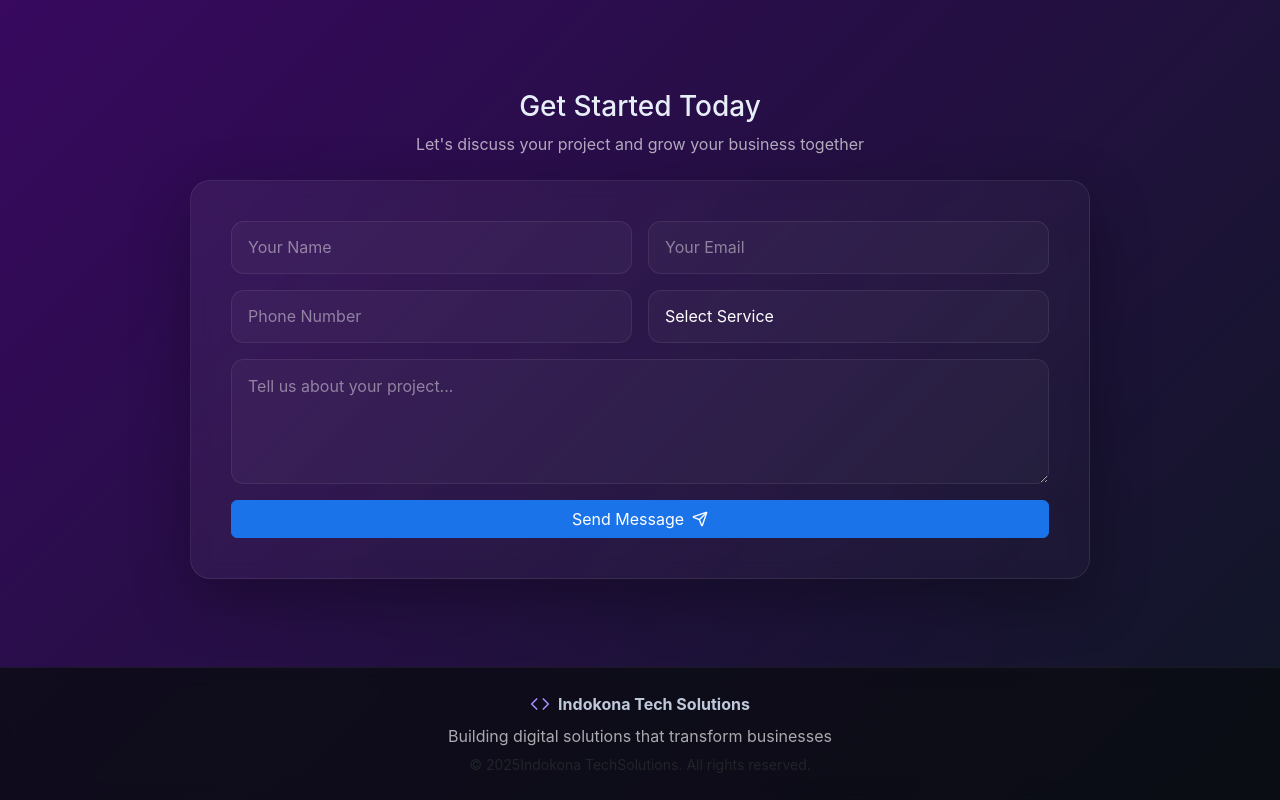
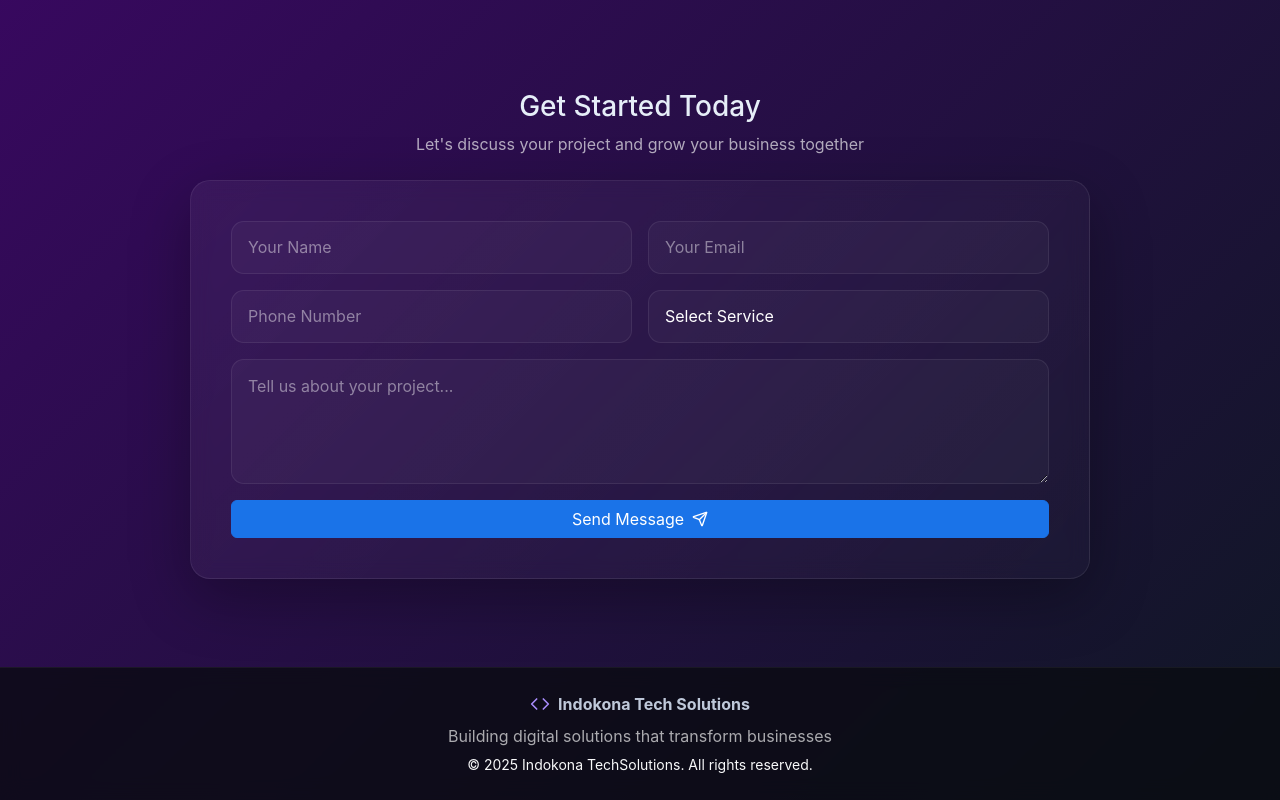
Before and after one commit to Tarunshakya1999/indokonafrontend, a React (Vite) app: page /techservice in a window 1280 px wide. Shown: the part 2040-2840 px from the top of the page. Built offline with nearby package versions, Linux system fonts and the light colour scheme.

Commit message:
Mail systemkkkm bbbjjjm  jj8866 nn nn

```diff
--- a/src/Developer.jsx
+++ b/src/Developer.jsx
@@ -672,7 +672,7 @@ export default function TechServicesLanding() {
             <span className="ms-2 fw-bold">Indokona Tech Solutions</span>
           </div>
           <p className="ts-muted mb-1">Building digital solutions that transform businesses</p>
-          <small className="text-dark">© {new Date().getFullYear()}Indokona TechSolutions. All rights reserved.</small>
+          <small className="text-light">© {new Date().getFullYear()} Indokona TechSolutions. All rights reserved.</small>
         </div>
       </footer>
     </div>
```
